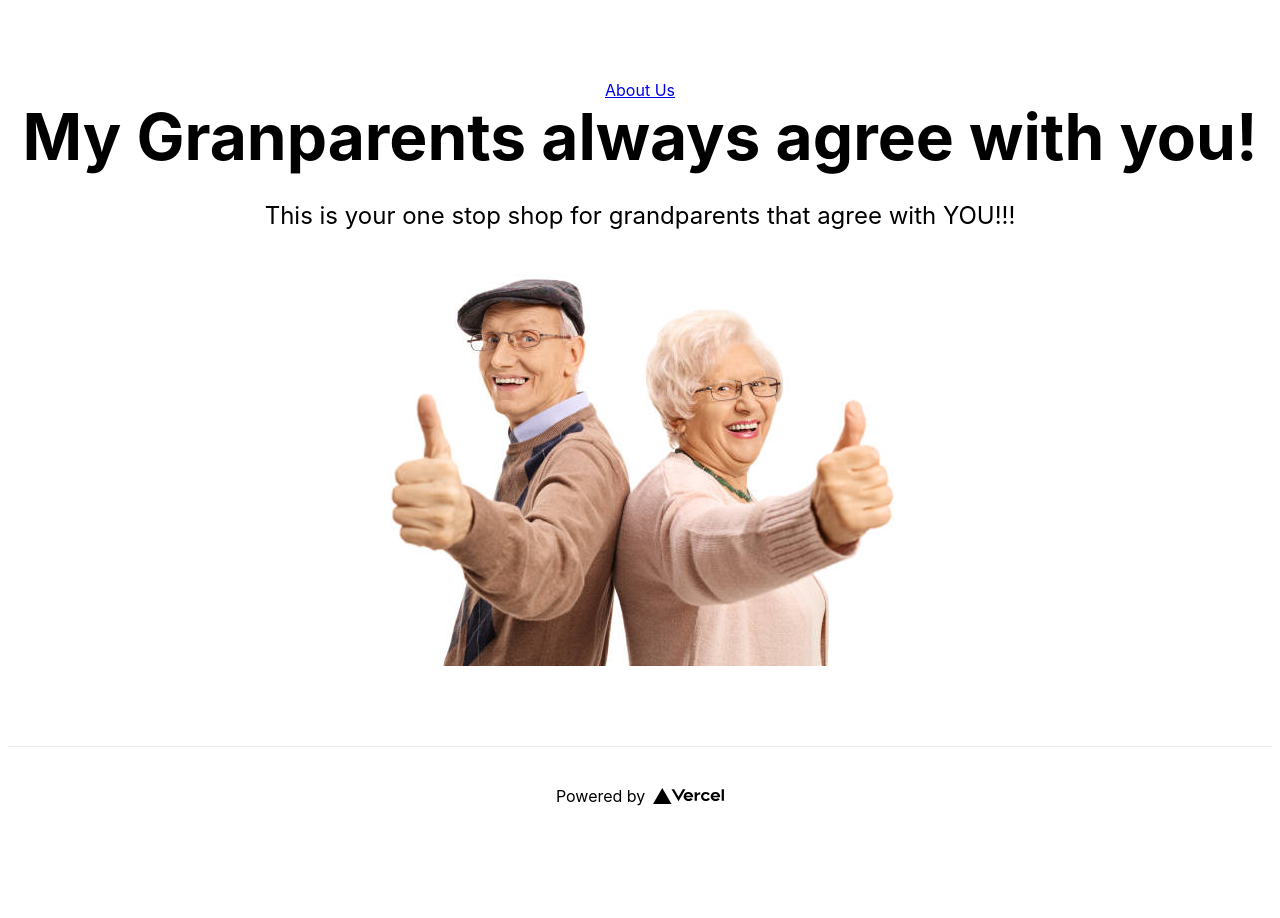
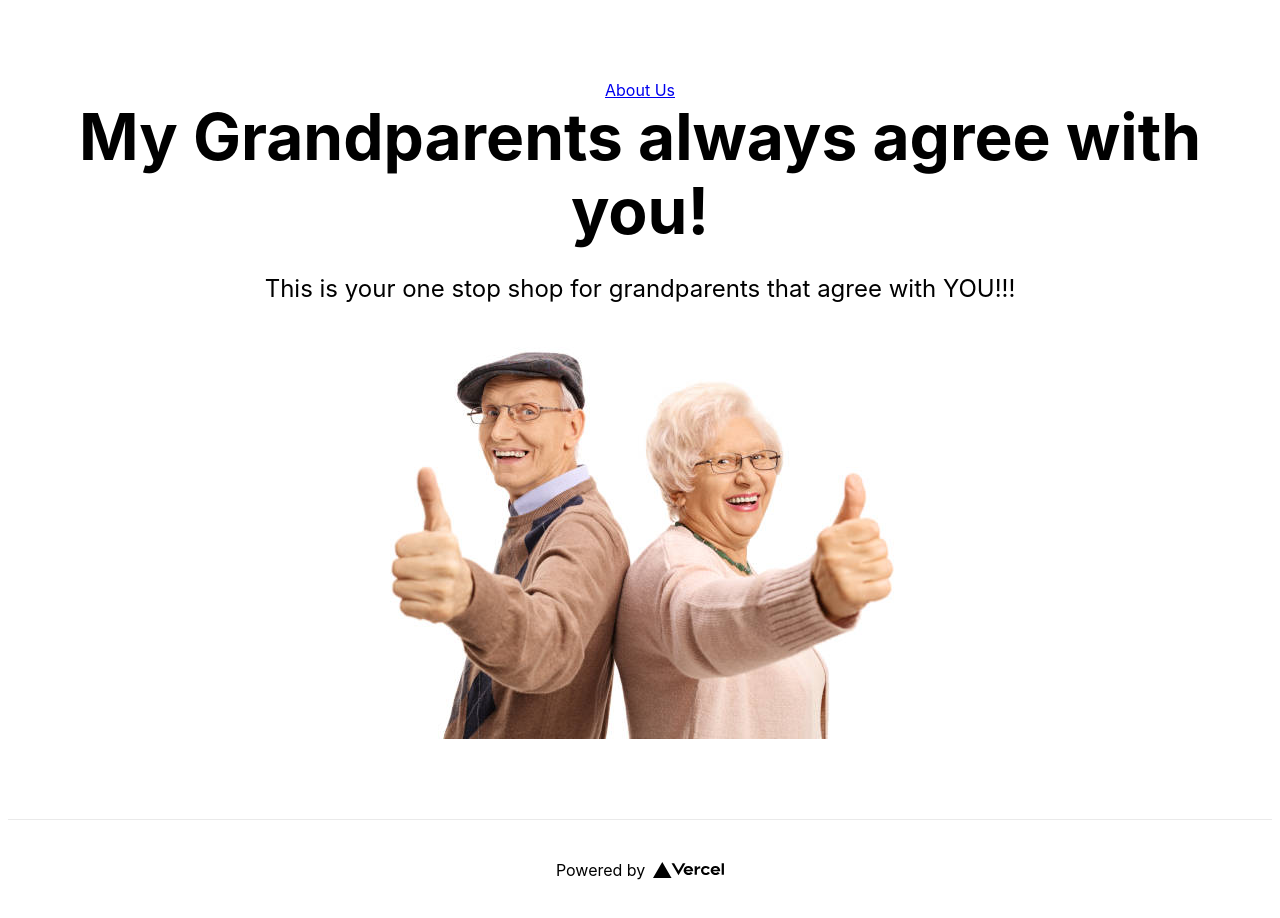
Before and after one commit to mattcleg/mygrandparents, a Next.js app: page / in a window 1280 px wide. Before the commit the page ends 846 px from the top, so only its background shows below. Built offline with nearby package versions, Linux system fonts and the light colour scheme.

Commit message:
spelling

```diff
--- a/pages/index.js
+++ b/pages/index.js
@@ -16,7 +16,7 @@ export default function Home() {
         <Link href="/about">About Us</Link>
 
         <h1 className="title">
-          My Granparents always agree with you!
+          My Grandparents always agree with you!
         </h1>
 
         <p className="description">
```
